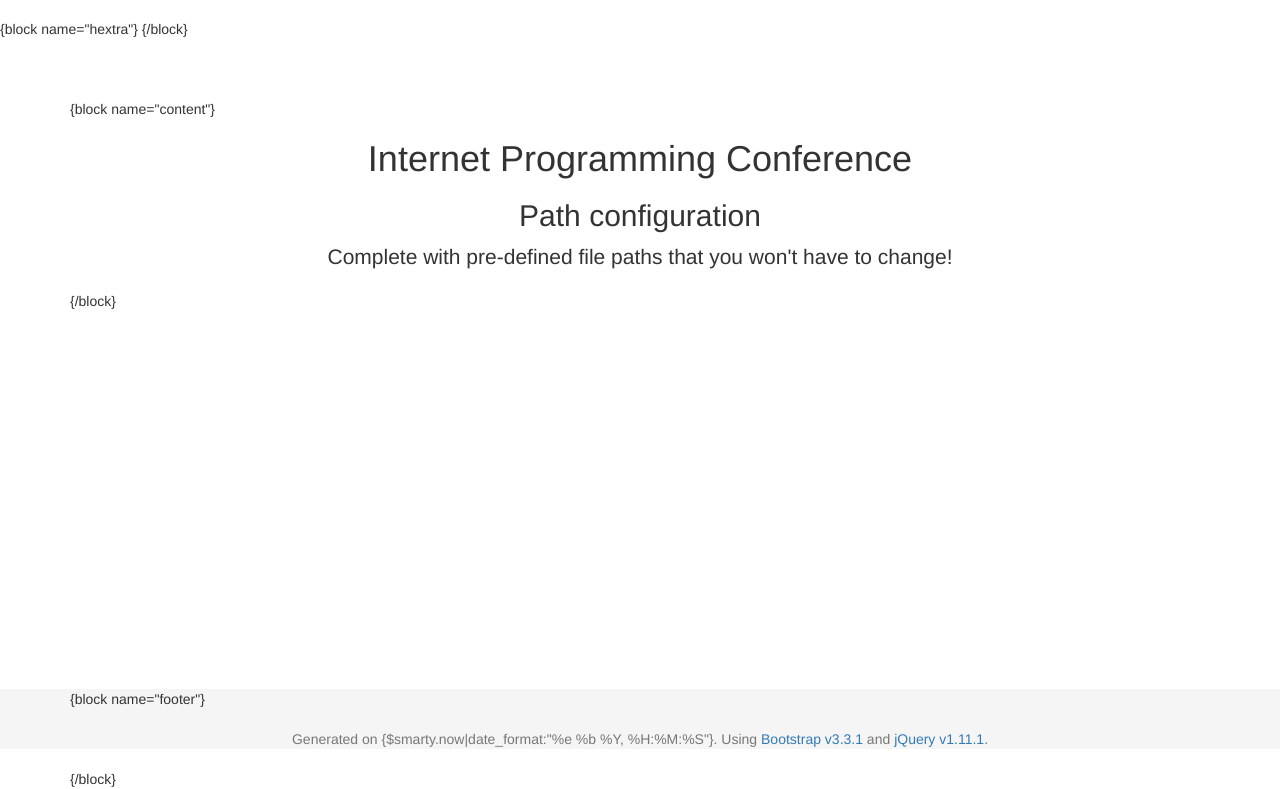
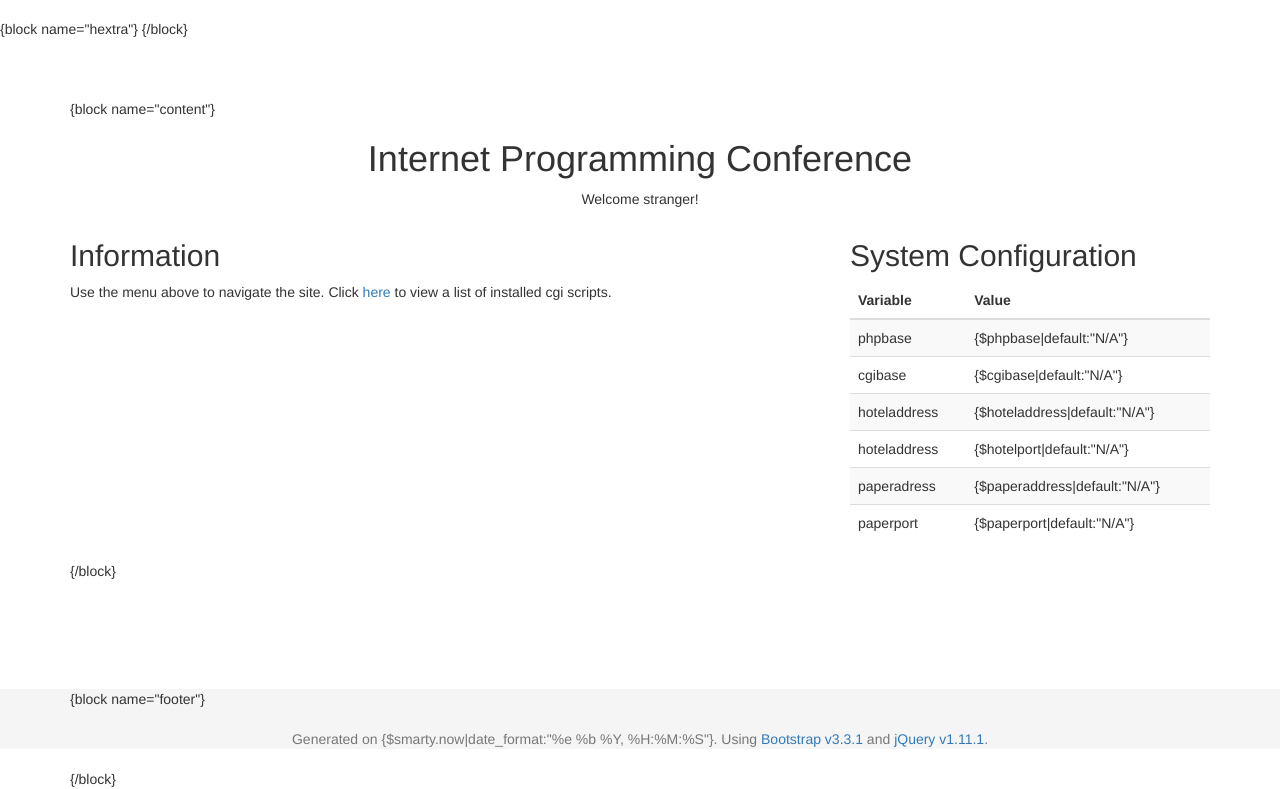
Before and after one commit to m000/intprog-samples, a PHP site: page /tpl/index.html in a window 1280 px wide. Shown: the part 51-840 px from the top of the page. Run offline with PHP 8.4, Linux system fonts and the light colour scheme.

Commit message:
Improved templated. Fixed ls.cgi.

```diff
--- a/assignment4/config.ini
+++ b/assignment4/config.ini
@@ -1,6 +1,6 @@
 [web]
-basephp: http://acropolis.cs.vu.nl/~spyros/intprog/
-basecgi: http://mymachine.cs.vu.nl:8001/cgi-bin/
+basephp: /~mstamat
+basecgi: /~mstamat/cgi-bin
 
 [hotel]
 address: localhost
--- a/assignment4/web/tpl/index.html
+++ b/assignment4/web/tpl/index.html
@@ -74,10 +74,55 @@
     <div class="container">
 {block name="content"}
         <div class="row">
+            <!-- 12 columns content - spans a whole row -->
             <div class="col-lg-12 text-center">
                 <h1>Internet Programming Conference</h1>
-                <h2>Path configuration</h2>
-                <p class="lead">Complete with pre-defined file paths that you won't have to change!</p>
+                <p>Welcome stranger!</p>
+            </div>
+        </div>
+        <div class="row">
+            <!-- split 12-column rown into two rows -->
+            <div class="col-lg-8">
+                <h2>Information</h2>
+                <p>
+                Use the menu above to navigate the site.
+                Click <a href={$cgibase}/ls.cgi>here</a> to view a list of installed cgi scripts.
+                </p>
+            </div>
+            <div class="col-lg-4">
+                <h2>System Configuration</h2>
+                <table class="table table-striped">
+                <thead>
+                <tr>
+                    <th>Variable</th>
+                    <th>Value</th>
+                </tr>
+                </thead>
+                <tr>
+                    <td>phpbase</td>
+                    <td>{$phpbase|default:"N/A"}</td>
+                </tr>
+                <tr>
+                    <td>cgibase</td>
+                    <td>{$cgibase|default:"N/A"}</td>
+                </tr>
+                <tr>
+                    <td>hoteladdress</td>
+                    <td>{$hoteladdress|default:"N/A"}</td>
+                </tr>
+                <tr>
+                    <td>hoteladdress</td>
+                    <td>{$hotelport|default:"N/A"}</td>
+                </tr>
+                <tr>
+                    <td>paperadress</td>
+                    <td>{$paperaddress|default:"N/A"}</td>
+                </tr>
+                <tr>
+                    <td>paperport</td>
+                    <td>{$paperport|default:"N/A"}</td>
+                </tr>
+                </table>
             </div>
         </div>
         <!-- /.row -->
@@ -98,7 +143,6 @@
       </div>
     </footer>
 
-
     <!-- jQuery Version 1.11.1 -->
     <script src="tpl/js/jquery.js"></script>
 
```
Also changed, not shown: assignment4/web/index.php (+11 -10 lines), assignment4/README.md, 1 other file.
